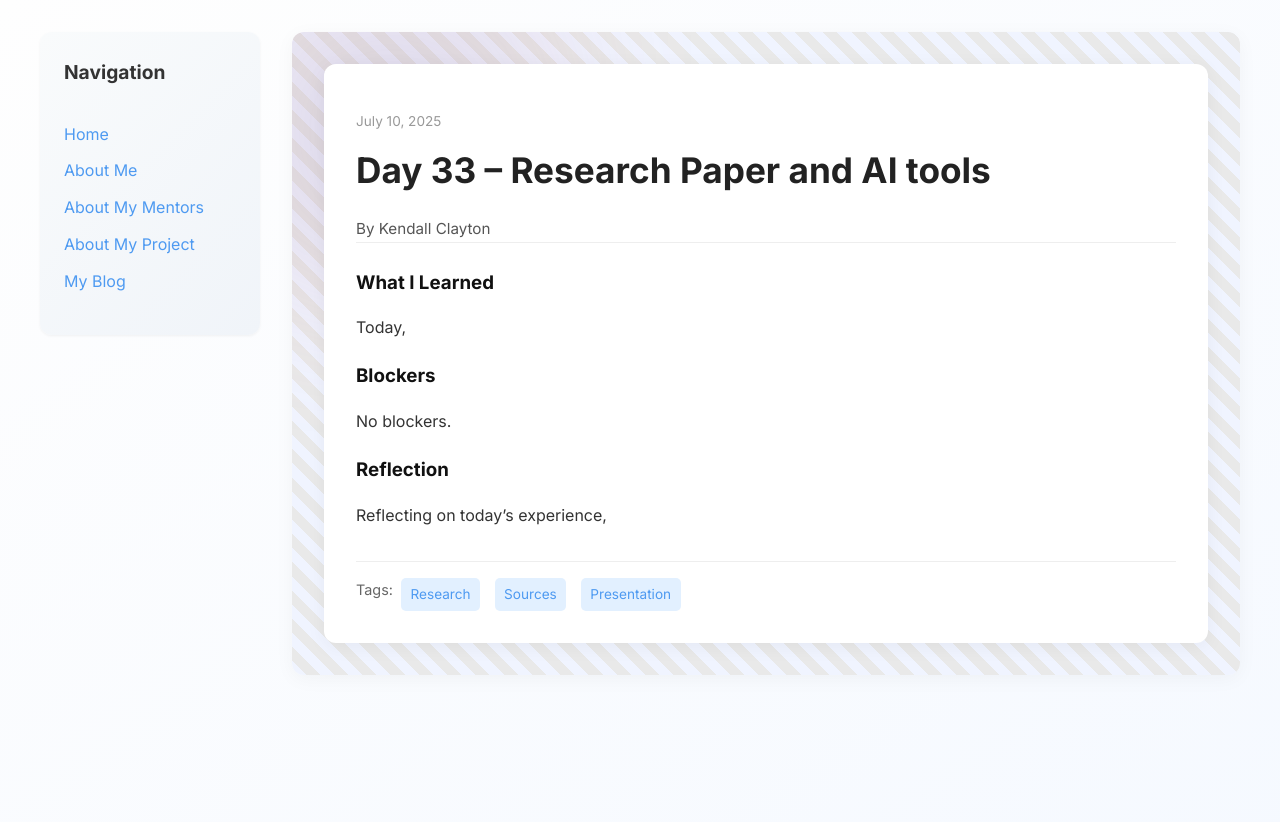
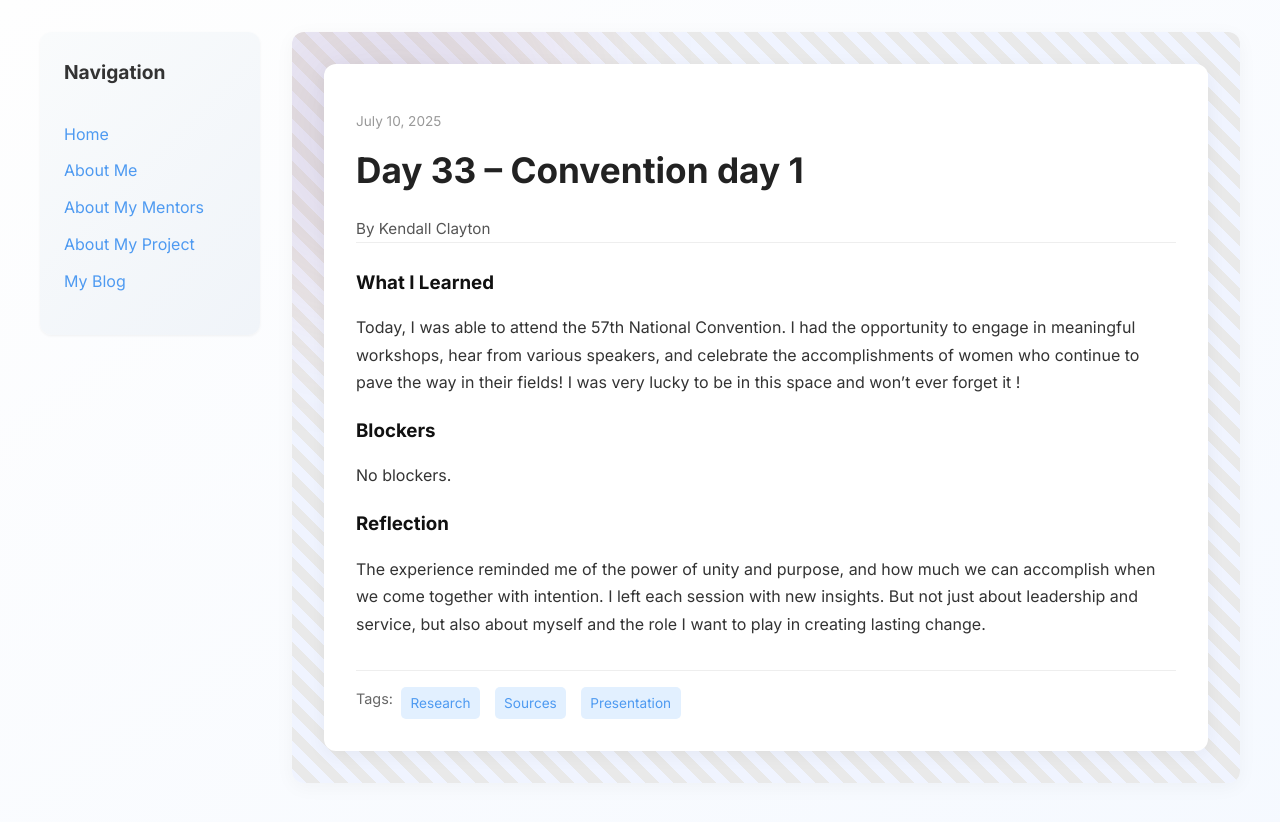
Before and after one commit to kendallzoe/kendallzoe.github.io, a Jekyll site: the page built from _posts/2025-07-10-day-33.md, in a window 1280 px wide. Shown: the top 822 px of the page. Built offline with Jekyll 4.4.1, drawn with Linux system fonts in a browser that asks for light colours.

Commit message:
Update 2025-07-10-day-33.md

```diff
--- a/_posts/2025-07-10-day-33.md
+++ b/_posts/2025-07-10-day-33.md
@@ -1,17 +1,17 @@
 ---
 layout: post
-title: "Day 33 – Research Paper and AI tools"
+title: "Day 33 – Convention day 1"
 date: 2025-07-10
 author: "Kendall Clayton"
 permalink: /day33.html
 tags: ["Research", "Sources", "Presentation"]
 
 what_i_learned: >
-   Today,
+   Today, I was able to attend the 57th National Convention. I had the opportunity to engage in meaningful workshops, hear from various  speakers, and celebrate the accomplishments of women who continue to pave the way in their fields! I was very lucky to be in this space and won't ever forget it !
 
 
 blockers: No blockers.
 
 reflection: >
-  Reflecting on today’s experience,
+  The experience reminded me of the power of unity and purpose, and how much we can accomplish when we come together with intention. I left each session with new insights. But not just about leadership and service, but also about myself and the role I want to play in creating lasting change.
 ---
```
